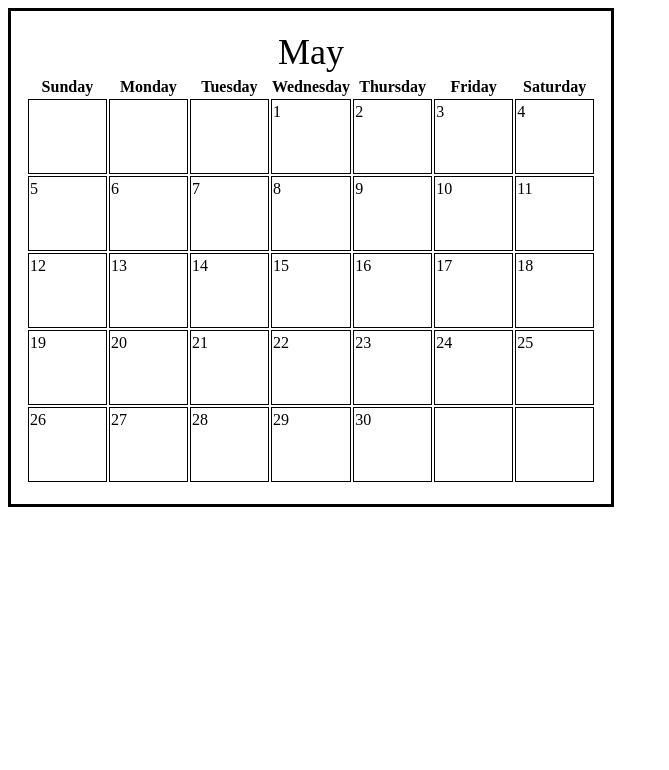
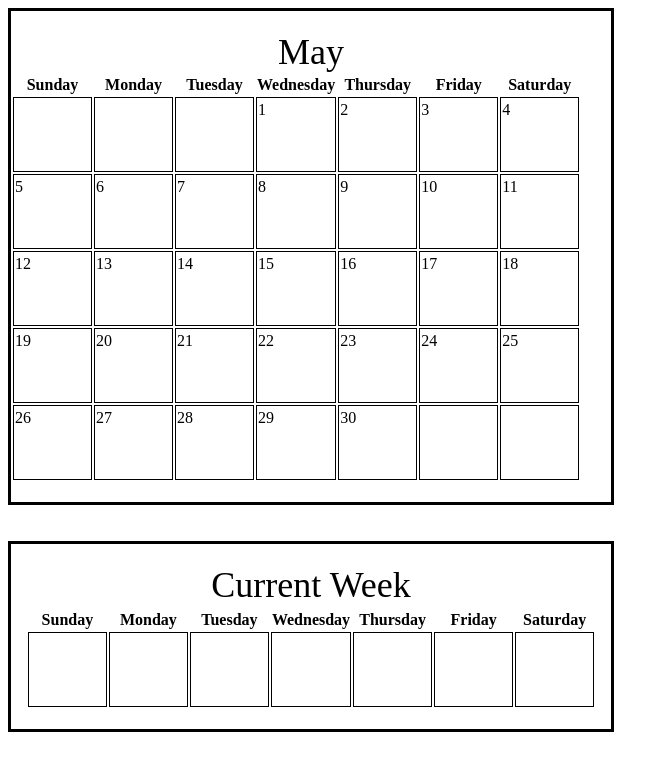
Before and after one commit to bobbyg603/sandbox, a plain HTML site: page cal/cal.html in a window 1280 px wide. Shown: the whole page, without its empty margins (0-669 px from the left). Drawn offline with Linux system fonts and the light colour scheme.

Commit message:
Added weekly calendar and updated stylesheet.css

```diff
--- a/cal/cal.html
+++ b/cal/cal.html
@@ -2,14 +2,12 @@
 <head>
 <link rel="stylesheet" type="text/css" href="../stylesheet.css"/>
 </head>
-<div id="monthContainer" class="monthContainer" style="border:3px solid black;width:600px;padding-bottom:20px;padding-top:20px;">
+
+<div id="monthContainer" class="monthContainer" >
+<table id="month">
 <center>
-<table id="month">
-<thead>
-<tr>
-
 <span class="monthTitle">May</span>
-
+</center>
 </tr>
 <tr>
 <th class="weekend">Sunday</th>
@@ -71,7 +69,47 @@
 </tbody>
 </table>
 </center>
+</table>
 </div>
+
+<br/>
+<br/>
+
+<div id="weekContainer" class="weekContainer">
+<center>
+<table id="week">
+<thead>
+<tr>
+
+<span class="weekTitle">Current Week</span>
+
+</tr>
+<tr>
+<th class="weekend">Sunday</th>
+<th>Monday</th>
+<th>Tuesday</th>
+<th>Wednesday</th>
+<th>Thursday</th>
+<th>Friday</th>
+<th class="weekend">Saturday</th>
+</tr>
+</thead>
+<tbody>
+<tr>
+<td class="previous weekend"><span class="date" id="weekday1"></span><div class="day"></div></td>
+<td class="previous"><span class="date" id="weekday2"></span><div class="day"></div></td>
+<td><span class="date" id="weekday3"></span><div class="day"></div></td>
+<td><span class="date" id="weekday4"></span><div class="day"></div></td>
+<td><span class="date" id="weekday5"></span><div class="day"></div></td>
+<td><span class="date" id="weekday6"></span><div class="day"></div></td>
+<td class="weekend">
+<span class="date" id="weekday7"></span><div class="day"></div></td>
+</tr>
+</tbody>
+</table>
+</center>
+</div>
+
 <script>
 
 //Start day for example month
--- a/stylesheet.css
+++ b/stylesheet.css
@@ -8,17 +8,40 @@ height:300px;
 width:500px;
 border:1px solid black;
 }
+
 td{
 	height:75px;
 	width:75px;
 	border:1px solid black;
 }
+
 .date{
 	position:relative;
 	top:-25px;
 }
+
+.monthContainer{
+	border:3px solid black;
+	width:600px;
+	padding-bottom:20px;
+	padding-top:20px;
+}
+
 .monthTitle{
 	padding-bottom:20px;
 	font-size:36px;
 	font-style:bold;
 }
+
+.weekContainer{
+	border:3px solid black;
+	width:600px;
+	padding-bottom:20px;
+	padding-top:20px;
+}
+
+.weekTitle{
+	padding-bottom:20px;
+	font-size:36px;
+	font-style:bold;
+}
```
